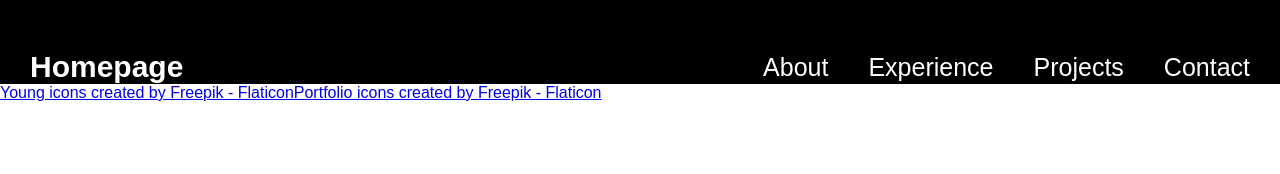
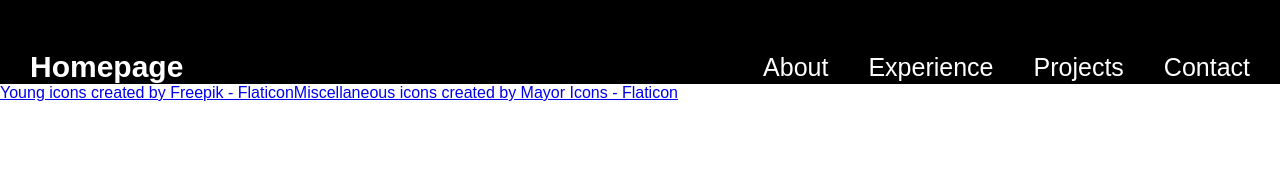
Before and after one commit to juancmorenoh/portfolio, a React (Vite) app: page / in a window 1280 px wide. Shown: the top 174 px of the page. Built offline with nearby package versions, Linux system fonts and the light colour scheme.

Commit message:
modify attribution for icons

```diff
--- a/src/App.jsx
+++ b/src/App.jsx
@@ -11,7 +11,7 @@ function App() {
     <footer>
       {/* References */}
       <a href="https://www.flaticon.com/free-icons/young" title="young icons">Young icons created by Freepik - Flaticon</a>
-      <a href="https://www.flaticon.com/free-icons/portfolio" title="portfolio icons">Portfolio icons created by Freepik - Flaticon</a>
+      <a href="https://www.flaticon.com/free-icons/miscellaneous" title="miscellaneous icons">Miscellaneous icons created by Mayor Icons - Flaticon</a>
     </footer>
     </>
   )
```
